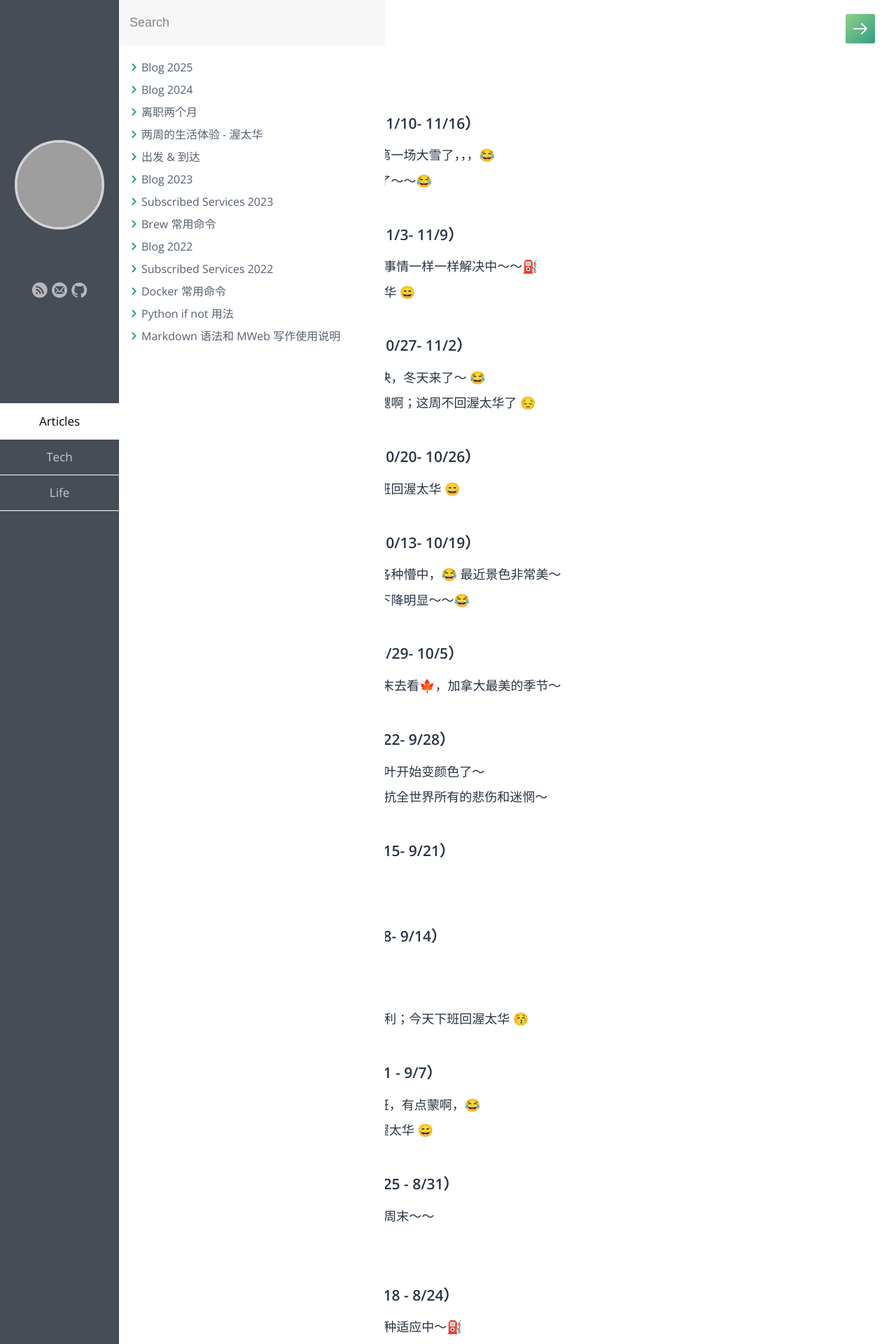
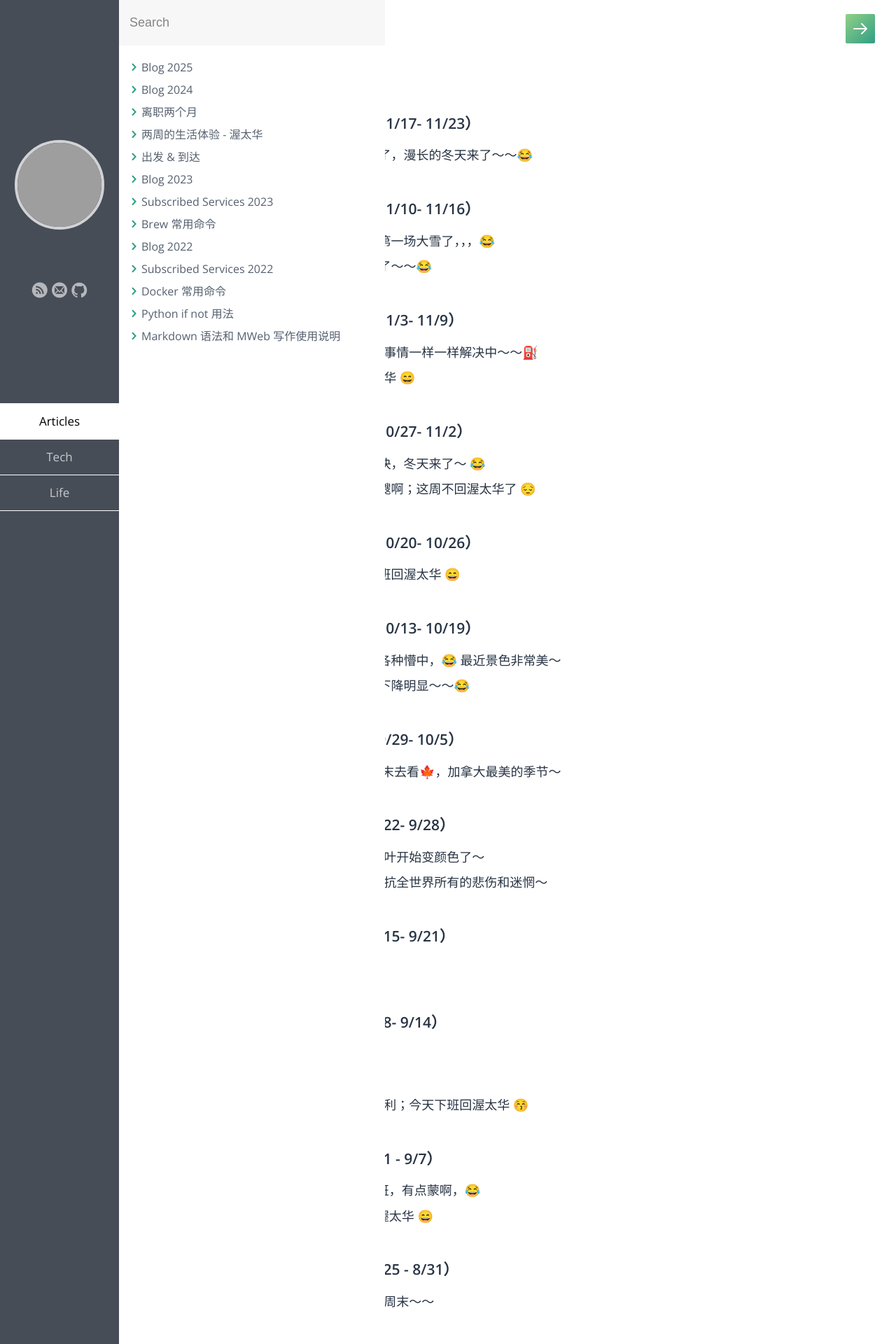
Before and after one commit to samxupeiran/samxupeiran.github.io, a Jekyll site: the page built from _posts/life/2025-01-02-my-blog.md, in a window 1280 px wide. Shown: the top 1920 px of the page at 70% size. Built offline with Jekyll 4.4.1, drawn with Linux system fonts in a browser that asks for light colours; some web fonts are replaced; some of the changed text lies outside the part shown; grey boxes are pictures that could not be loaded.

Commit message:
feat: add weekly blog 11/18

```diff
--- a/_posts/life/2025-01-02-my-blog.md
+++ b/_posts/life/2025-01-02-my-blog.md
@@ -5,6 +5,9 @@ category: Life
 tags: Blog
 ---
 
+
+- ### 2025 年 11 月 第 3 周（11/17- 11/23）
+     - 11/18 温度已经到了零下了，漫长的冬天来了～～😂
 
 - ### 2025 年 11 月 第 2 周（11/10- 11/16）
      - 11/12 忙得很啊；下起来第一场大雪了，，，😂
```
